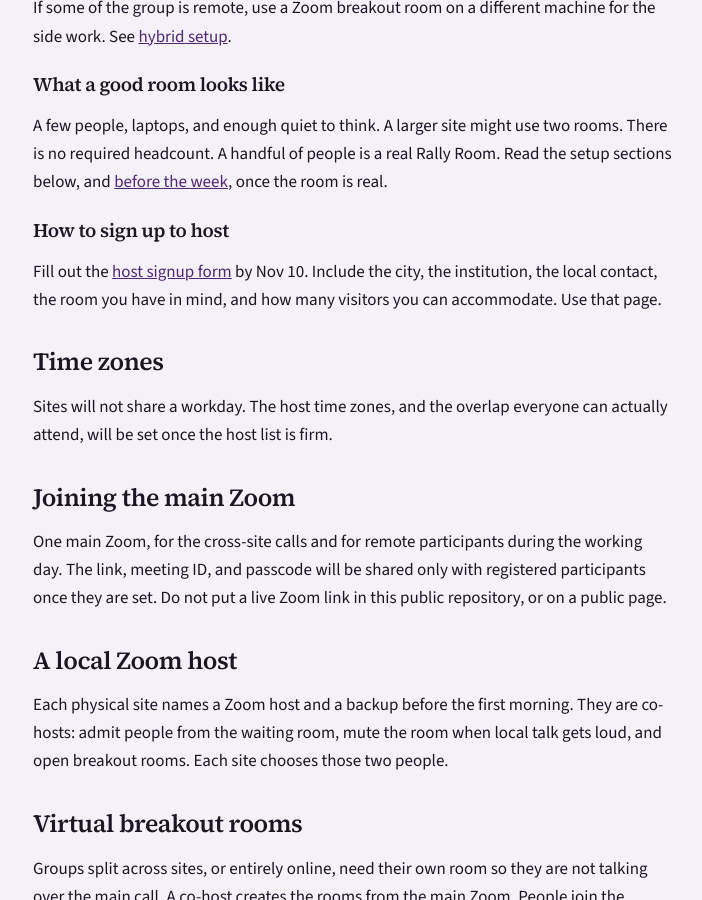
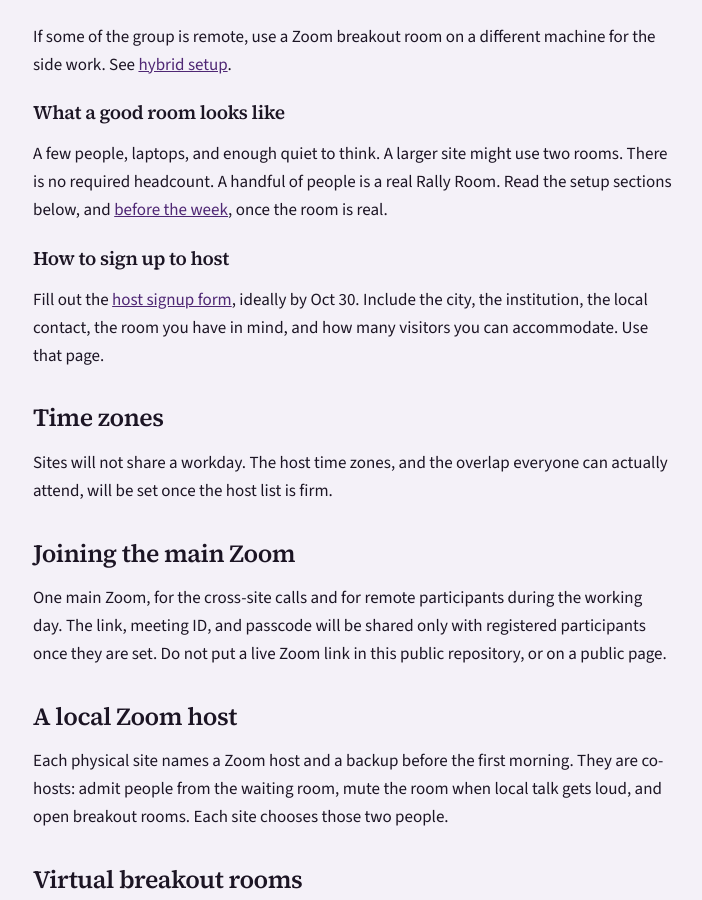
Before and after one commit to Roman-Science-Collaboration/roman-rally, a Jekyll site: the page built from handbook.md, in a window 1280 px wide and 900 px high, scrolled down 1685 px. Shown: the whole window, without its empty margins (63-765 px from the left). Built offline with Jekyll 4.4.1, drawn with Linux system fonts in a browser that asks for light colours; some of the changed text lies outside the part shown.

Commit message:
Set host form deadline to ideally Oct 30 on all pages
Co-authored-by: Cursor <cursoragent@cursor.com>

```diff
--- a/handbook.md
+++ b/handbook.md
@@ -11,7 +11,7 @@ permalink: /handbook/
 </header>
 
 <article class="prose">
-  <p>How the work is organized is on the <a href="{{ '/about/' | relative_url }}">about page</a>. Who a Rally is for is on the <a href="{{ '/participation/' | relative_url }}">participation page</a>. To host, read this page, then apply to host through this <a href="https://docs.google.com/forms/d/1ovYDq2ZmVzcV_1i-PXOV6LtKhW3Cnx8XK-7muMQbAiA/viewform">form</a> (responses due Nov 10).</p>
+  <p>How the work is organized is on the <a href="{{ '/about/' | relative_url }}">about page</a>. Who a Rally is for is on the <a href="{{ '/participation/' | relative_url }}">participation page</a>. To host, read this page, then apply to host through this <a href="https://docs.google.com/forms/d/1ovYDq2ZmVzcV_1i-PXOV6LtKhW3Cnx8XK-7muMQbAiA/viewform">form</a> (responses ideally due Oct 30).</p>
 
   <h2 id="what-it-means-to-host-a-rally-room">What it means to host a Rally Room</h2>
   <p>A Rally Room is a smaller gathering at the same time, on approximately the same schedule, for people who cannot travel as far. If your Roman group includes someone with commissioning experience, consider hosting for Dec 14-18, 2026. You do not need a local group of Roman experts. Fully online participation is available, and it counts as joining, not as hosting. If someone can reach a room by car or train, encourage them to go.</p>
@@ -54,7 +54,7 @@ permalink: /handbook/
     A handful of people is a real Rally Room. Read the setup sections below, and <a href="#before-the-week">before the week</a>, once the room is real.</p>
 
   <h3>How to sign up to host</h3>
-  <p>Fill out the <a href="https://docs.google.com/forms/d/1ovYDq2ZmVzcV_1i-PXOV6LtKhW3Cnx8XK-7muMQbAiA/viewform">host signup form</a> by Nov 10.
+  <p>Fill out the <a href="https://docs.google.com/forms/d/1ovYDq2ZmVzcV_1i-PXOV6LtKhW3Cnx8XK-7muMQbAiA/viewform">host signup form</a>, ideally by Oct 30.
     Include the city, the institution, the local contact, the room you have in mind,
     and how many visitors you can accommodate. Use that page. </p>
 
```
Also changed, not shown: contact.md (+1 -1 lines), participation.md (+1 -1 lines).
